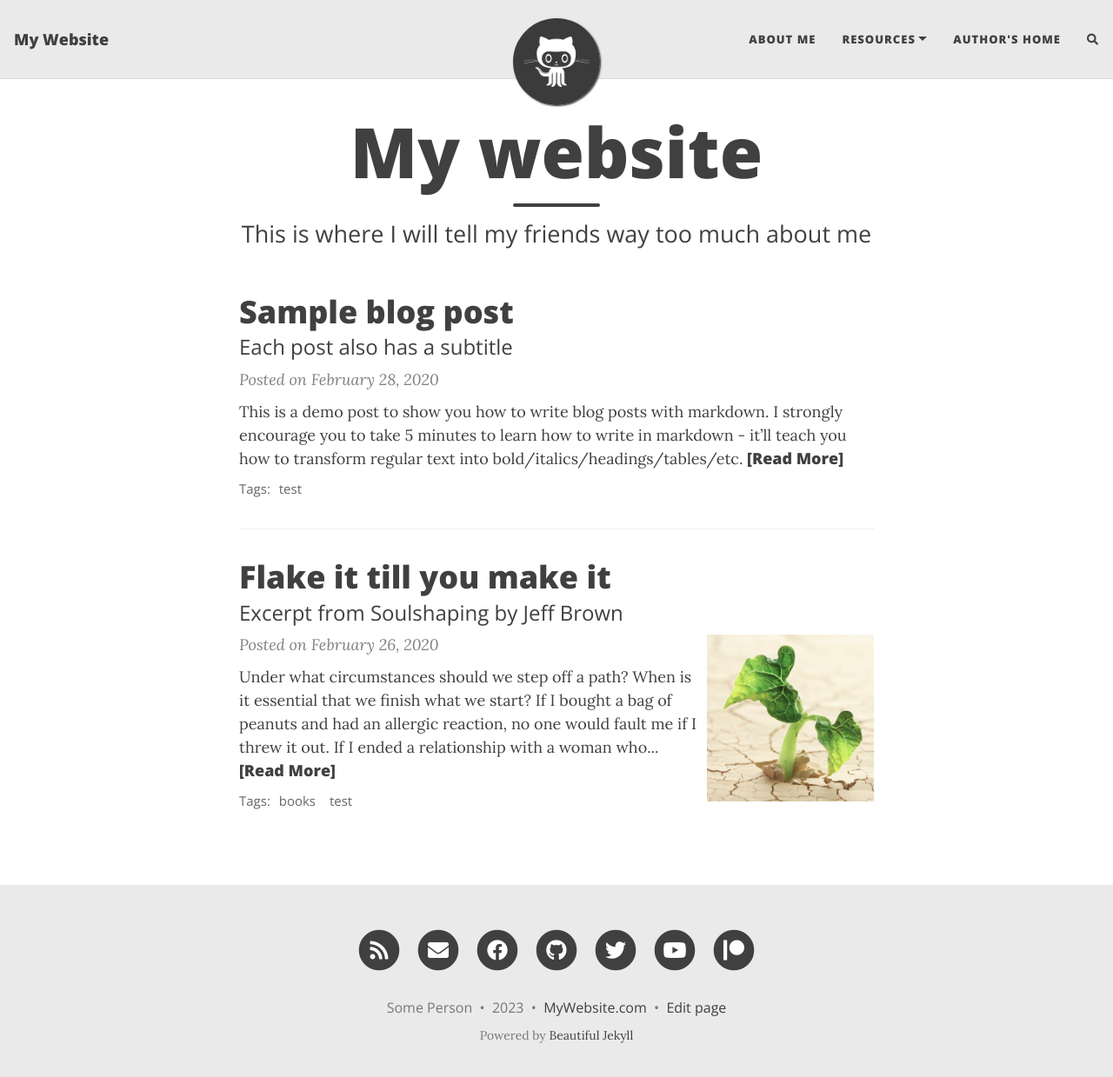
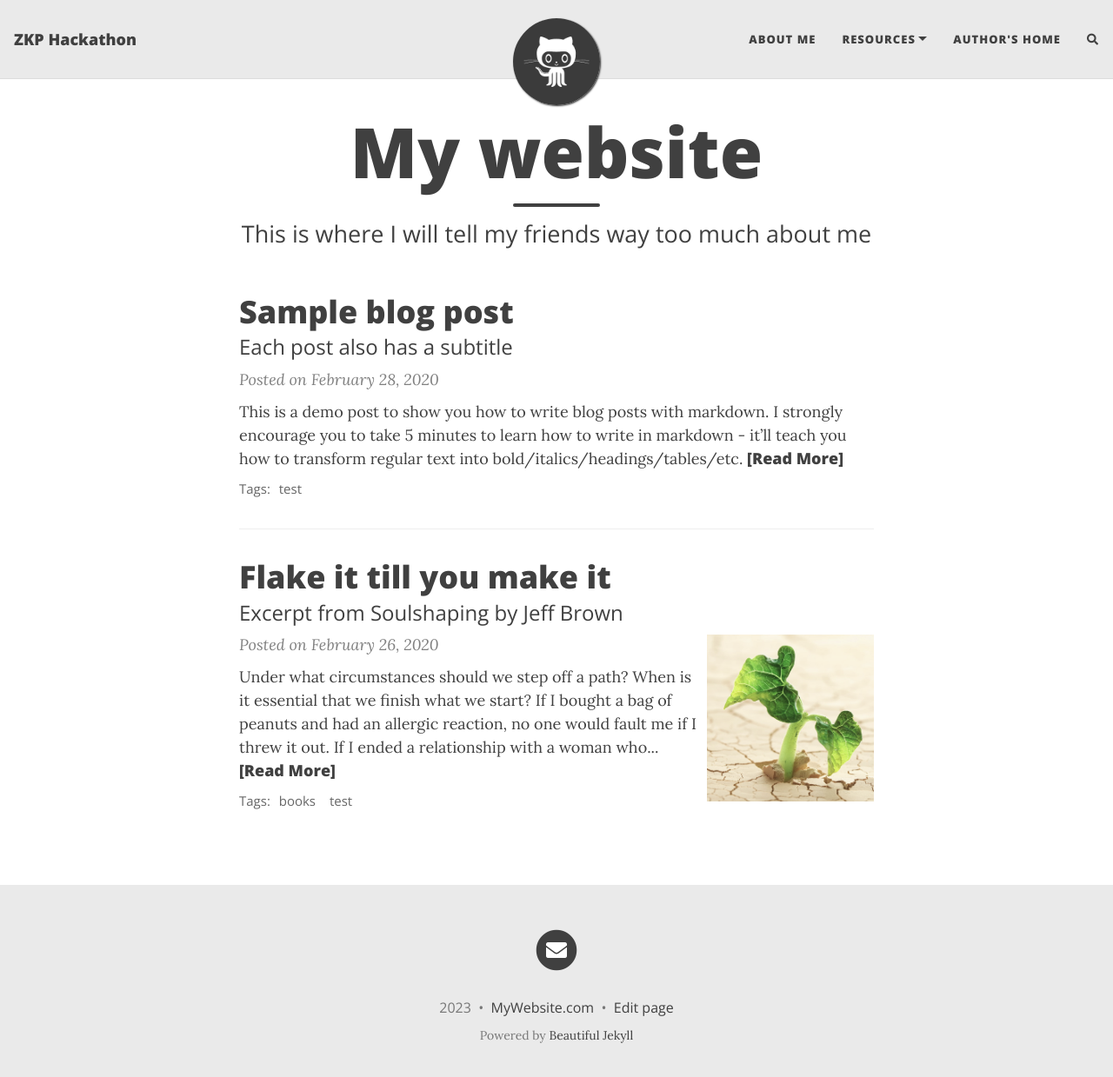
Before and after one commit to huhabu/website-test, a Jekyll site: the page built from index.html, in a window 1280 px wide and 1252 px high. Shown: the top 1239 px of the window at 87% size. Built offline with Jekyll 4.4.1, drawn with Linux system fonts in a browser that asks for light colours; nearby versions of some CDN libraries; the list of posts is cut into pages by our own code; comment, search, counter and statistics services are not loaded.

```diff
--- a/_config.yml
+++ b/_config.yml
@@ -10,10 +10,10 @@
 ############################
 
 # Name of website
-title: My Website
+title: ZKP Hackathon
 
 # Your name to show in the footer
-author: Some Person
+author: #Some Person
 
 ###############################################
 # --- List of links in the navigation bar --- #
@@ -50,12 +50,12 @@ round-avatar: true
 # Uncomment the links you want to show and add your information to each one.
 social-network-links:
   email: "someone@example.com"
-  rss: true  # remove this line if you don't want to show an RSS link at the bottom
-  facebook: deanattali
-  github: daattali
-  twitter: daattali
-  patreon: DeanAttali
-  youtube: c/daattali
+#  rss: true  # remove this line if you don't want to show an RSS link at the bottom
+#  facebook: deanattali
+#  github: daattali
+#  twitter: daattali
+#  patreon: DeanAttali
+#  youtube: c/daattali
 #  medium: yourname
 #  reddit: yourname
 #  linkedin: daattali
```
